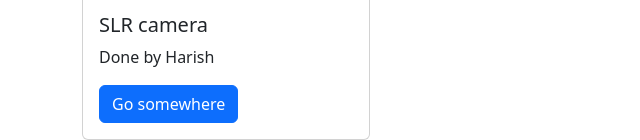
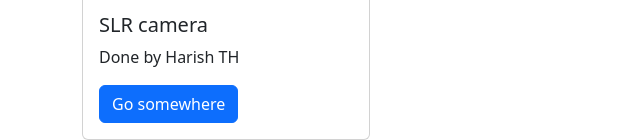
Before and after one commit to mhdsulaimzed/project2, a plain HTML site: page index.html in a window 1280 px wide. Shown: the part 984-1124 px from the top of the page, 0-640 px from the left. Drawn offline with nearby package versions, Linux system fonts and the light colour scheme.

Commit message:
commited by harish4

```diff
--- a/index.html
+++ b/index.html
@@ -34,7 +34,7 @@
             <img class="card-img-top" src="https://dfstudio-d420.kxcdn.com/wordpress/wp-content/uploads/2019/06/digital_camera_photo-1080x675.jpg" alt="Card image cap">
             <div class="card-body">
               <h5 class="card-title">SLR camera</h5>
-              <p class="card-text">Done by Harish</p>
+              <p class="card-text">Done by Harish TH</p>
               <a href="#" class="btn btn-primary">Go somewhere</a>
             </div>
           </div>
```
